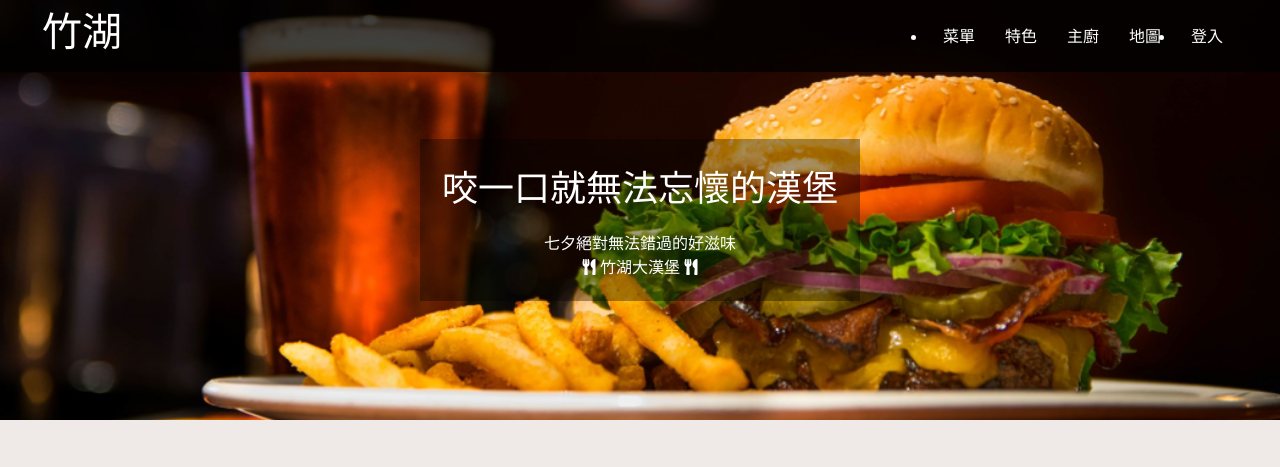
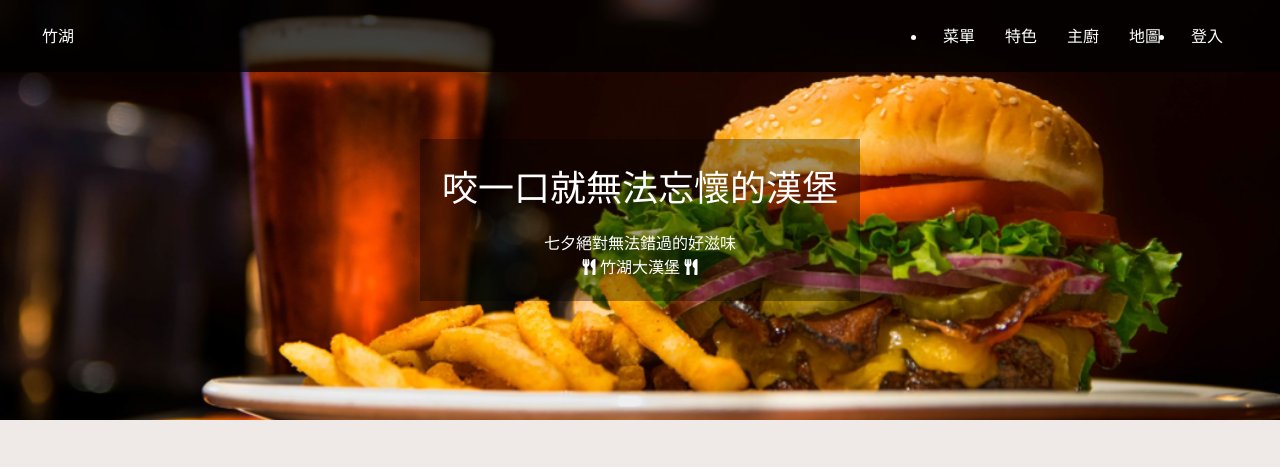
Before and after one commit to 594poxun/self.github.io, a plain HTML site: page index.html in a window 1280 px wide. Shown: the top 467 px of the page. Drawn offline with nearby package versions, Linux system fonts and the light colour scheme; files that its build step writes are made by us from their sources.

Commit message:
Update _reset.scss

```diff
--- a/scss/_reset.scss
+++ b/scss/_reset.scss
@@ -4,7 +4,7 @@
 */
 
 html, body, div, span, applet, object, iframe,
-h2, h3, h4, h5, h6, p, blockquote, pre,
+h1, h2, h3, h4, h5, h6, p, blockquote, pre,
 a, abbr, acronym, address, big, cite, code,
 del, dfn, em, img, ins, kbd, q, s, samp,
 small, strike, strong, sub, sup, tt, var,
```
